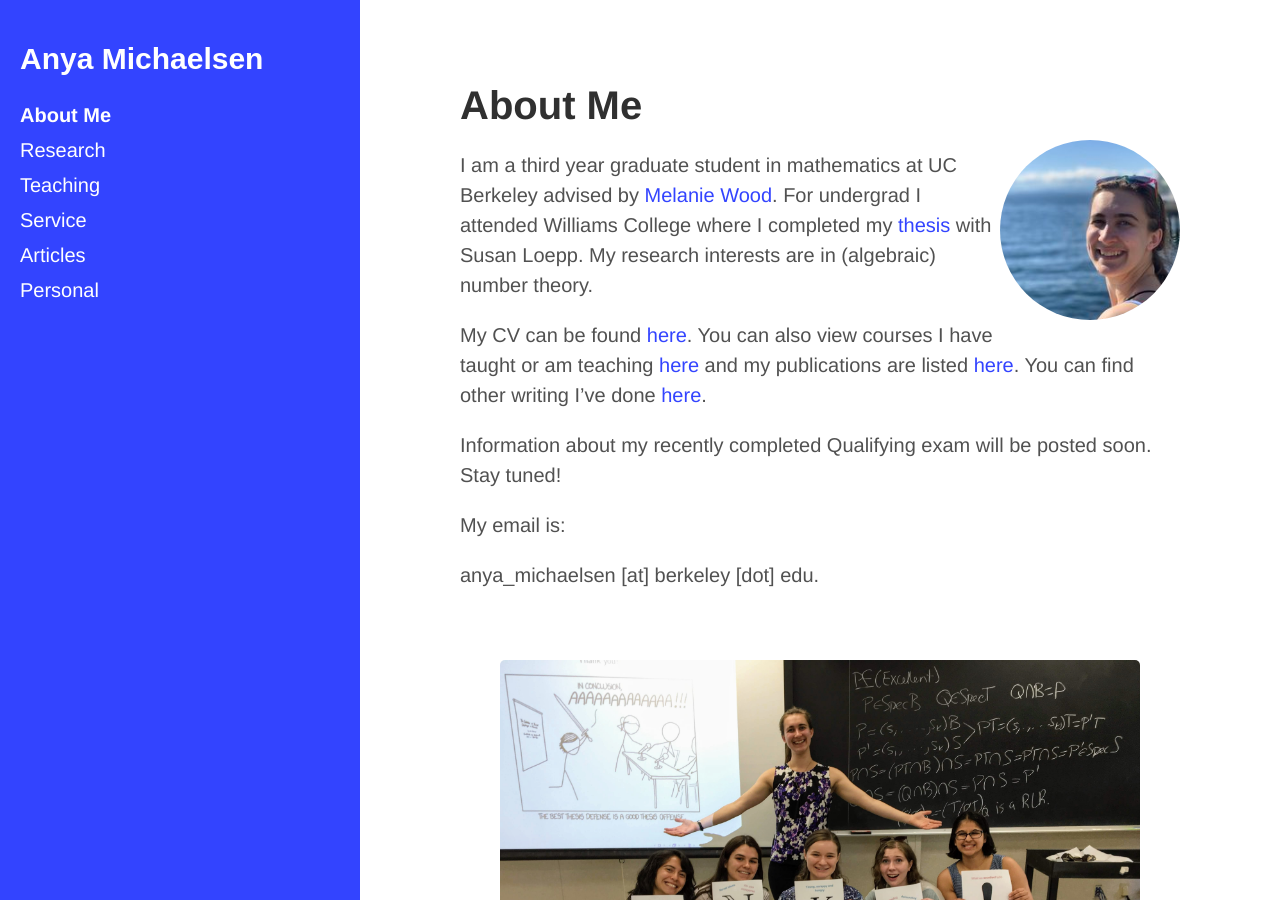
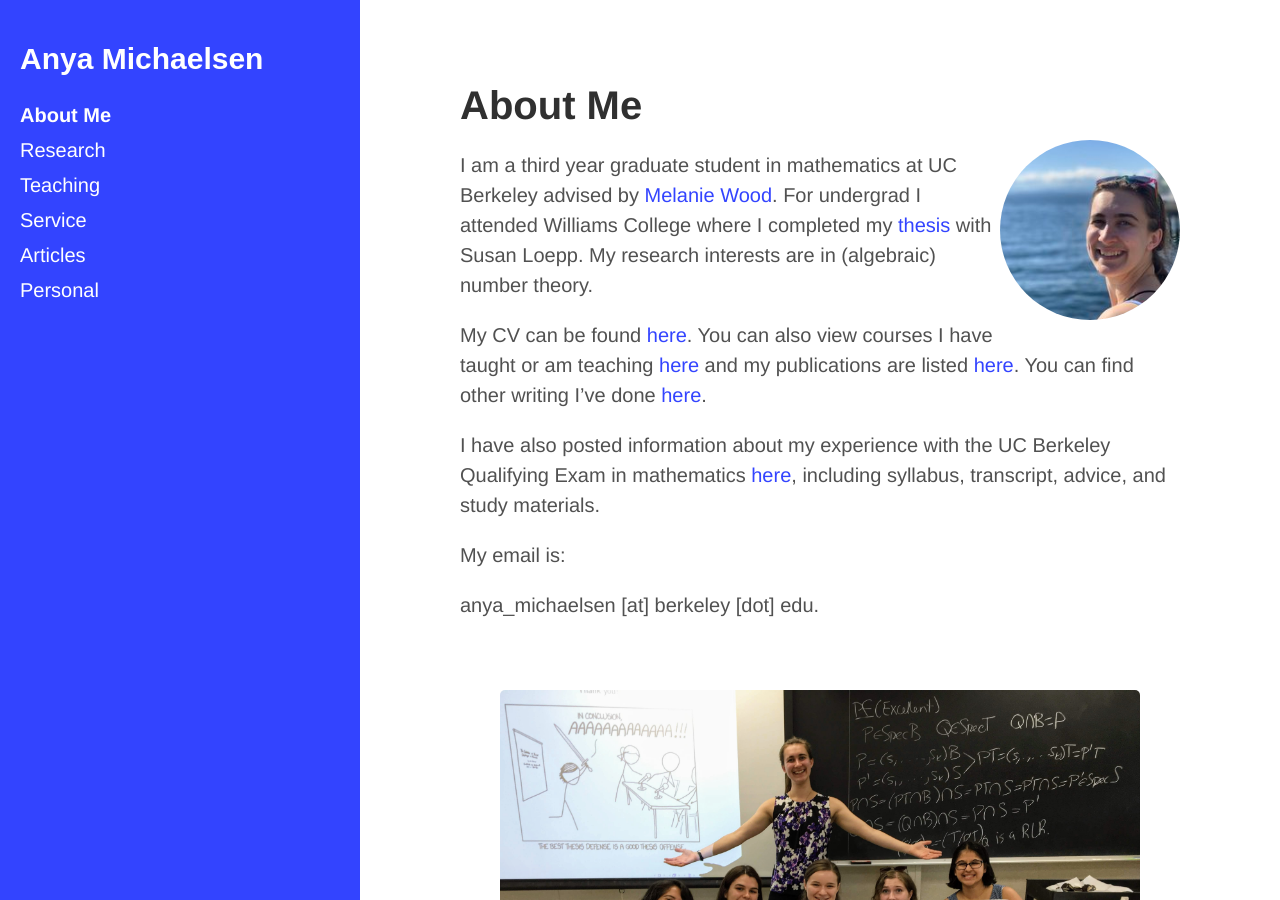
Before and after one commit to amichaelsen-math/amichaelsen-math.github.io, a Jekyll site: the page built from index.md, in a window 1280 px wide and 900 px high. Built offline with Jekyll 4.4.1, drawn with Linux system fonts in a browser that asks for light colours.

Commit message:
created page for quals materials and gitignore for jekyll local serving

```diff
--- a/index.md
+++ b/index.md
@@ -15,7 +15,7 @@ My CV can be found [here](/assets/cv.pdf). You can also view courses I have taug
 [here](/teaching) and my publications are listed [here](/research). You can find other writing
 I've done [here](/articles).
 
-Information about my recently completed Qualifying exam will be posted soon. Stay tuned!
+I have also posted information about my experience with the UC Berkeley Qualifying Exam in mathematics [here](/quals), including syllabus, transcript, advice, and study materials.
 
 My email is:
 
```
Also changed, not shown: quals.md (added, +6 -0 lines), 1 other file.
